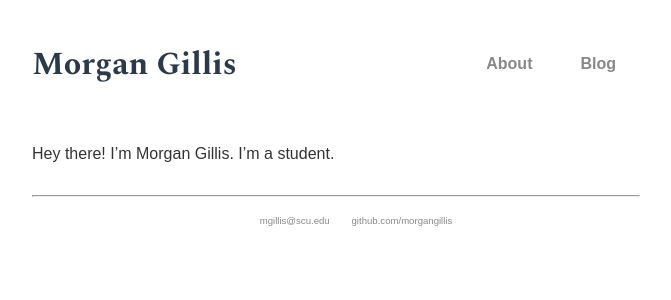
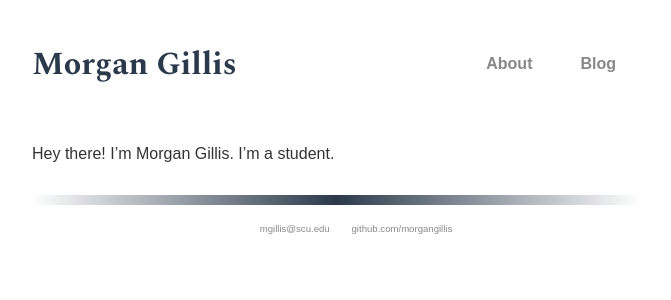
Before and after one commit to morgangillis/morgangillis.github.io, a Jekyll site: the page built from index.md, in a window 1280 px wide. Shown: the top 300 px of the page, without its empty margins (304-975 px from the left). Built offline with Jekyll 4.4.1, drawn with Linux system fonts in a browser that asks for light colours; some web fonts are replaced.

Commit message:
Update footer.scss

```diff
--- a/_sass/footer.scss
+++ b/_sass/footer.scss
@@ -10,9 +10,10 @@ footer {
   div {
     text-align: center;
     hr {
-      //border: 0;
-      height: 1px;
-      background-image: linear-gradient(to right, rgba(0, 0, 0, 0), rgba(0, 0, 0, 0.75), rgba(0, 0, 0, 0));
+      border: none;
+      height: 10px;
+      //background-image: linear-gradient(to right, rgba(0, 0, 0, 0), rgba(0, 0, 0, 0.75), rgba(0, 0, 0, 0));
+      background-image: linear-gradient(to right, transparent, #2a3a4b, transparent);
     }
     ul {
       font-family: 'Inter UI', sans-serif;
```
